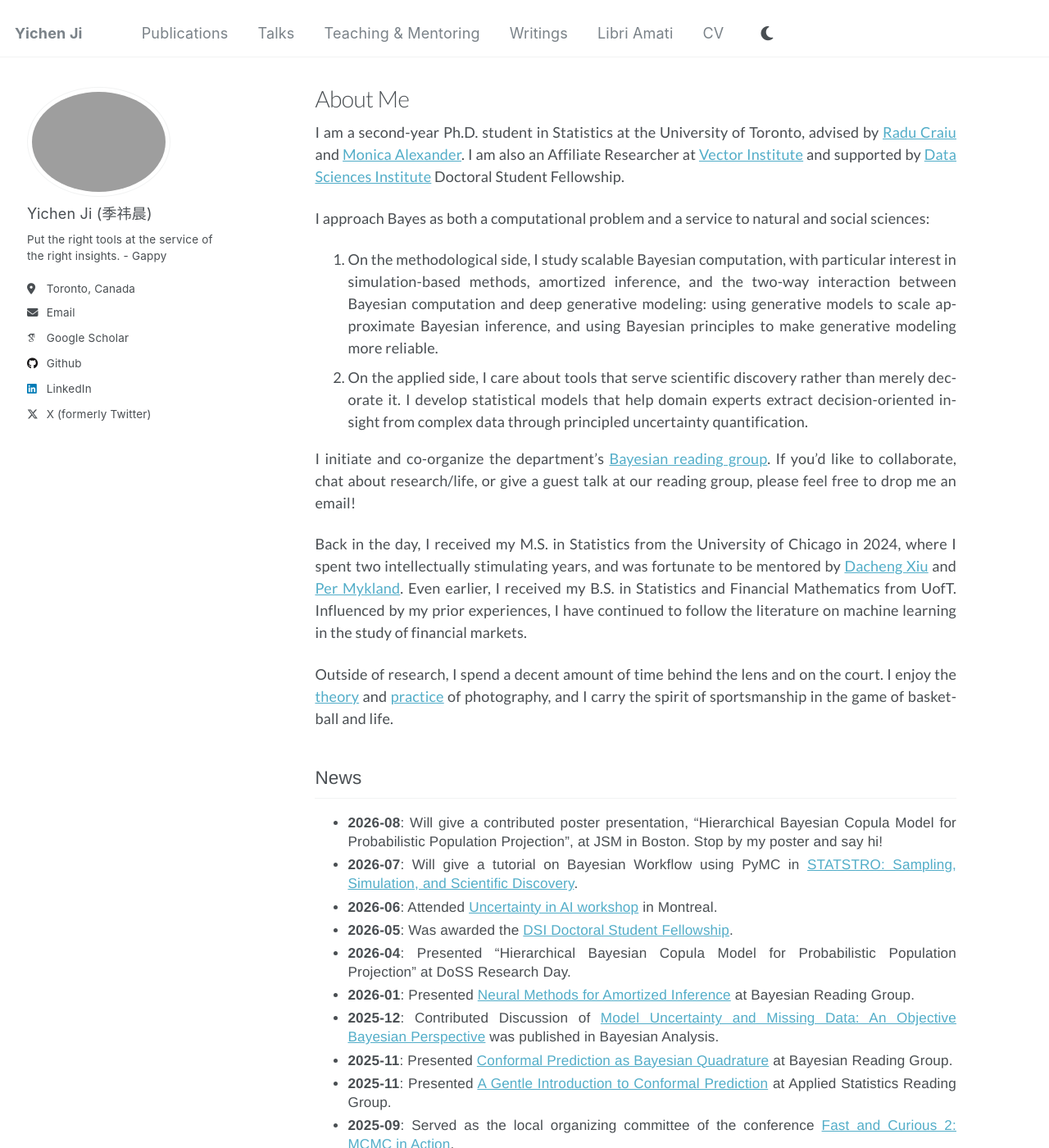
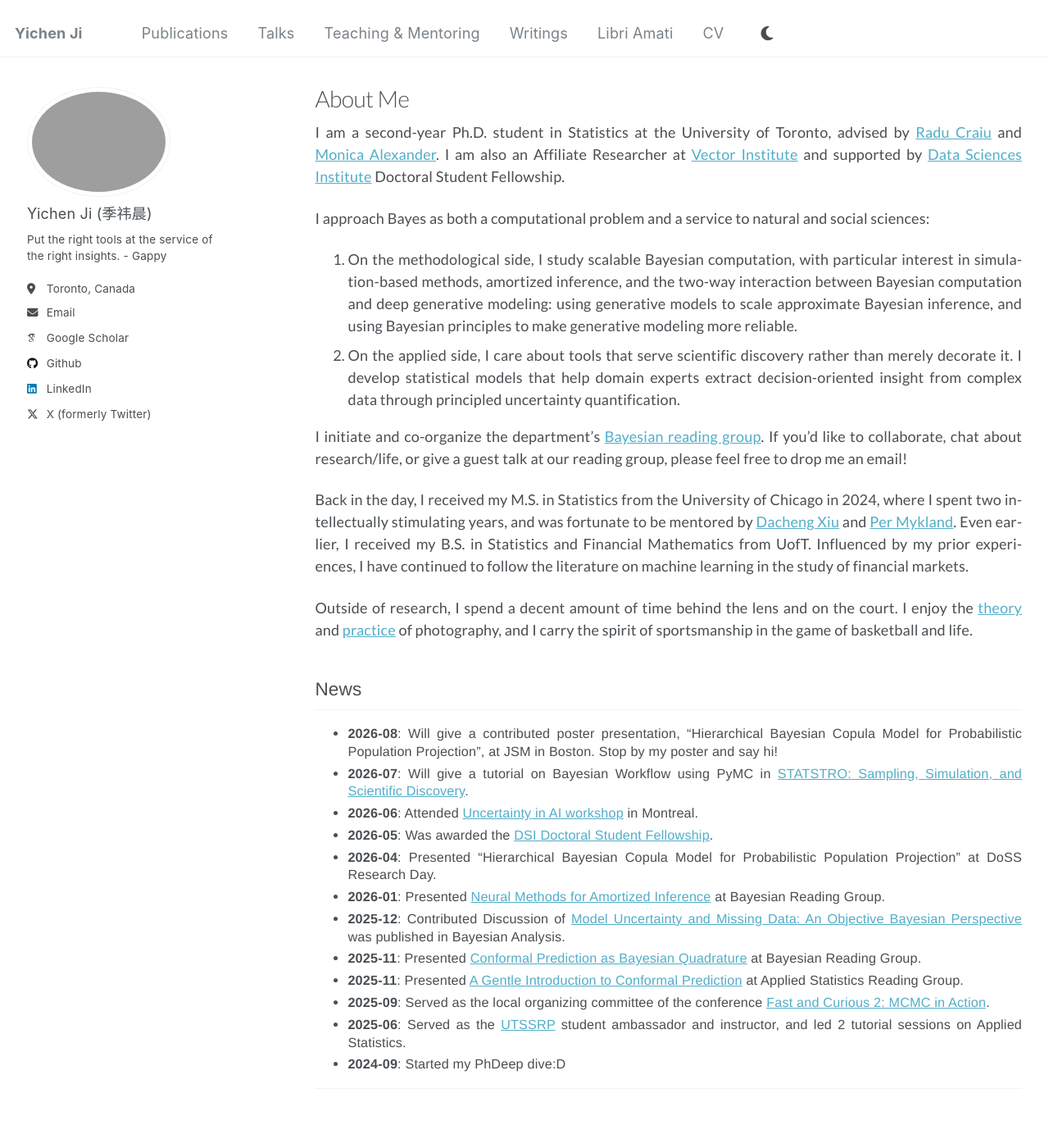
Before and after one commit to user-jiyichen/user-jiyichen.github.io, a Jekyll site: the page built from _pages/about.md, in a window 1280 px wide and 1400 px high. Shown: the whole window at 82% size. Built offline with Jekyll 4.4.1, drawn with Linux system fonts in a browser that asks for light colours; some web fonts are replaced.

Commit message:
Update main.scss

```diff
--- a/assets/css/main.scss
+++ b/assets/css/main.scss
@@ -82,11 +82,11 @@ code, pre, kbd, samp {
   .page,
   .archive {
     width: calc(100% - 300px);
-    padding-right: 80px !important;
+    padding-right: 0 !important;
   }
 
   .sidebar {
-    width: 250px;
+    width: 240px;
   }
 }
 
@@ -103,8 +103,8 @@ code, pre, kbd, samp {
 
 .news-list li {
   font-family: "Helvetica Neue", Helvetica, Arial, sans-serif;
-  font-weight: 350;
-  font-size: 0.95em;
+  font-weight: 300;
+  font-size: 0.9em;
   line-height: 1.35;
   margin-bottom: 0.3em;
 }
```
